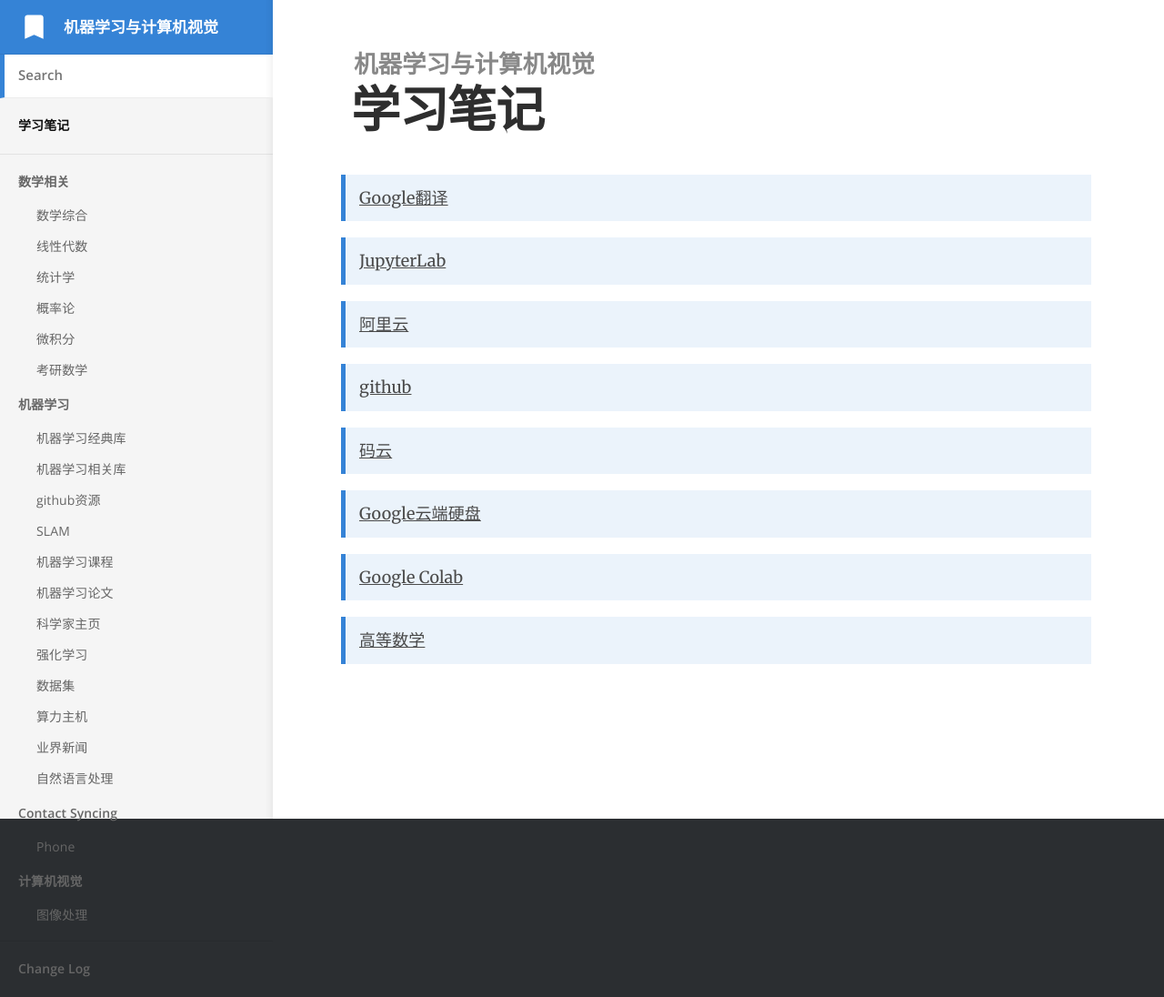
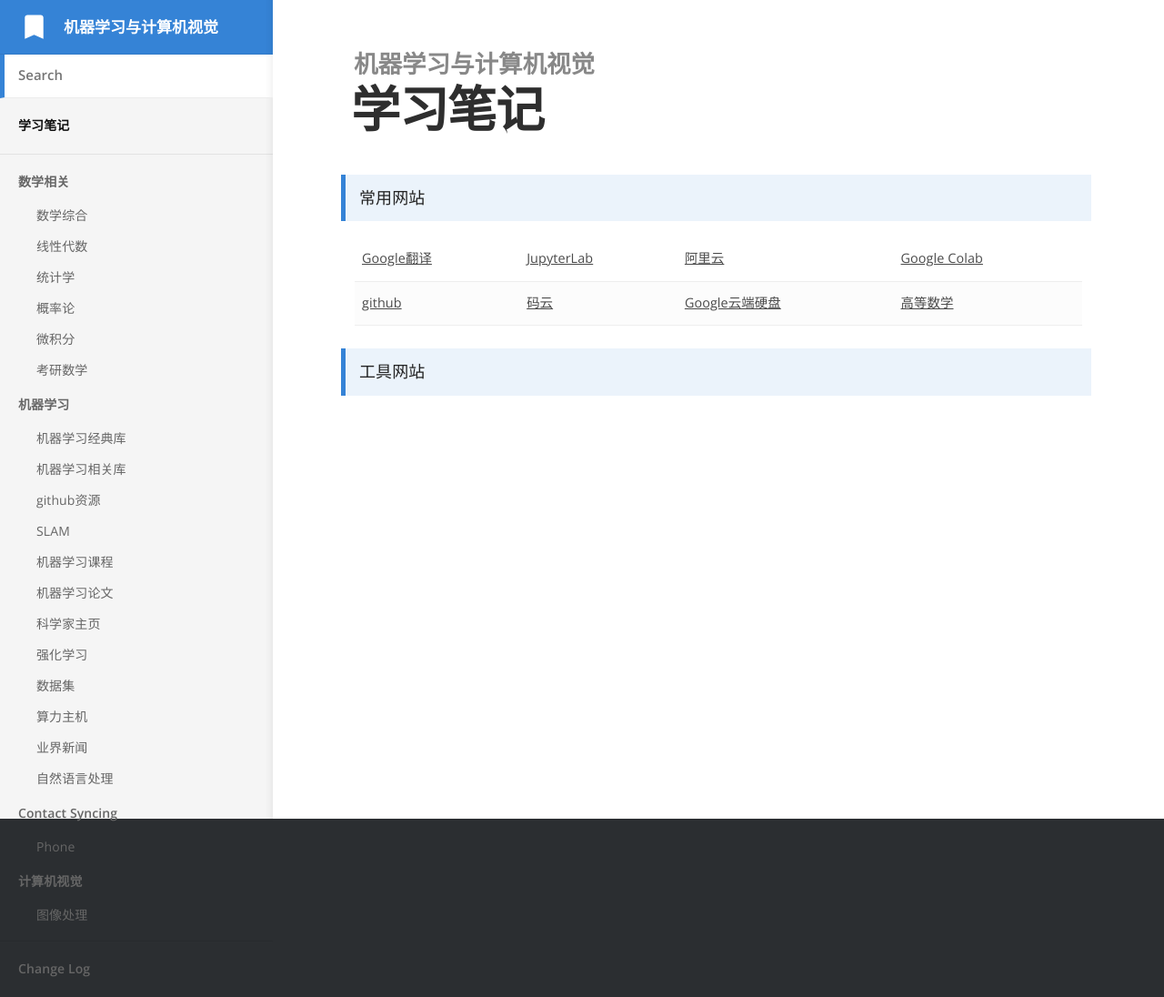
Before and after one commit to bashendixie/Machine_Learning_Notes, a Jekyll site: the page built from index.md, in a window 1280 px wide. Shown: the whole page at 91% size. Built offline with Jekyll 4.4.1, drawn with Linux system fonts in a browser that asks for light colours.

Commit message:
no message

```diff
--- a/index.md
+++ b/index.md
@@ -3,18 +3,38 @@
 ---
 
 
-> [Google翻译](https://translate.google.cn/)
+> 常用网站
+<table width="1033" style="font-size: 0.8em;">
+	<tbody>
+		<tr>
+			<td>
+				<a href="https://translate.google.cn/" target="_blank">Google翻译</a>
+			</td>
+			<td>
+				<a href="http://localhost:8888/lab" target="_blank">JupyterLab</a>
+			</td>
+			<td>
+				<a href="https://account.aliyun.com/" target="_blank">阿里云</a>
+			</td>
+			<td>
+				<a href="https://colab.research.google.com/" target="_blank">Google Colab</a>
+			</td>
+		</tr>
+		<tr>
+			<td>
+				<a href="https://github.com/bashendixie?tab=repositories" target="_blank">github</a>
+			</td>
+			<td>
+				<a href="https://gitee.com/" target="_blank">码云</a>
+			</td>
+			<td>
+				<a href="https://drive.google.com/drive/my-drive" target="_blank">Google云端硬盘</a>
+			</td>
+			<td>
+				<a href="https://bashendixie.github.io/mathematics/" target="_blank">高等数学</a>
+			</td>
+		</tr>
+	</tbody>
+</table>
 
-> [JupyterLab](http://localhost:8888/lab)
-
-> [阿里云](https://account.aliyun.com/)
-
-> [github](https://github.com/bashendixie?tab=repositories)
-
-> [码云](https://gitee.com/)
-
-> [Google云端硬盘](https://drive.google.com/drive/my-drive)
-
-> [Google Colab](https://colab.research.google.com/notebooks/intro.ipynb#scrollTo=5fCEDCU_qrC0)
-
-> [高等数学](https://bashendixie.github.io/mathematics/)
+> 工具网站
```
